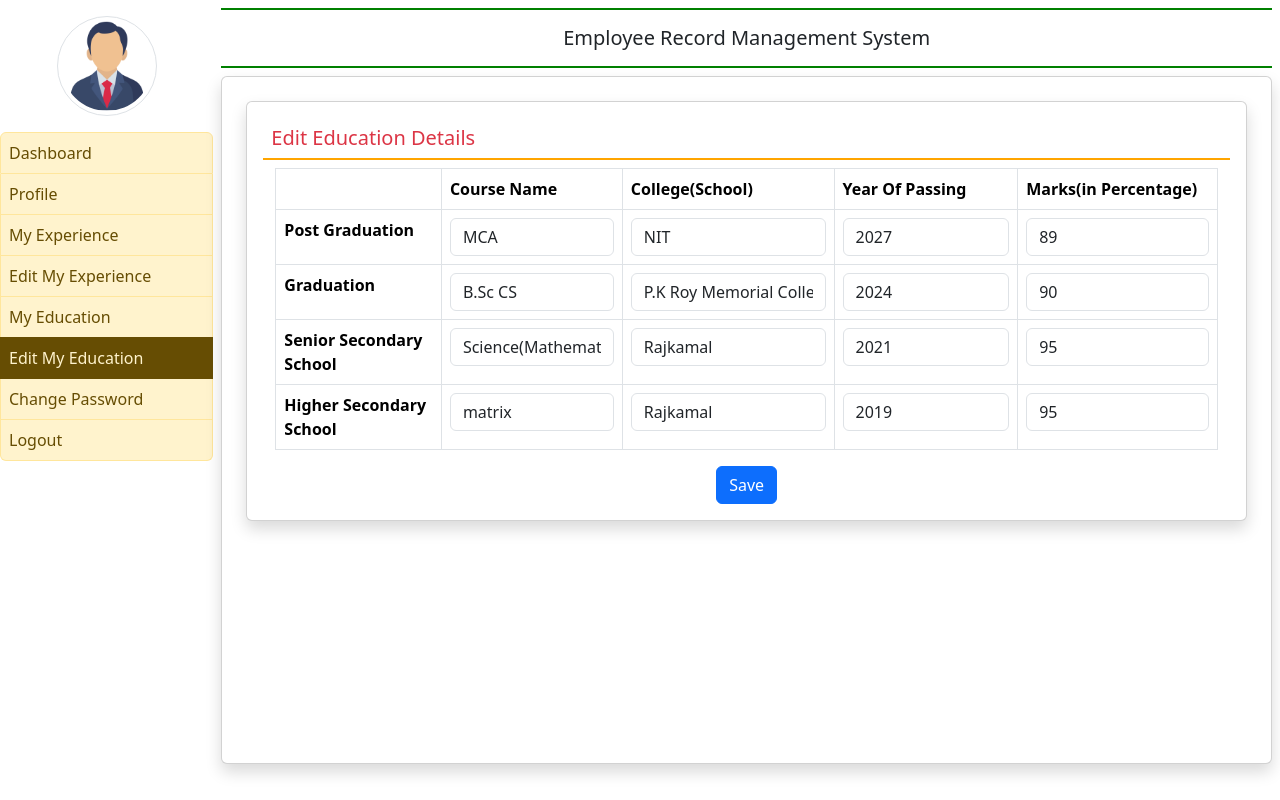
After one commit to 019rohit/employee-mangaement-system, a Django app: template employee/templates/edit_education.html in a window 1280 px wide. The commit adds this page. Run offline with Django 4.2, Linux system fonts and the light colour scheme; the template is opened without the code that fills it: values that come from a table or form of the project are taken from there, others are empty; data comes from the database, SQL or seed files in the repository; both versions use the stored data as it was after the commit.

Commit message:
education detail and edit page completed

```diff
--- a/EmployeeManagement/urls.py
+++ b/EmployeeManagement/urls.py
@@ -32,5 +32,7 @@ urlpatterns = [
     path('profile/', profile, name = 'profile'),
     path('logout/', Logout, name = 'logout'),
     path('myexperience/', myexperience, name = 'myexperience'),
-    path('edit_exp/', edit_exp, name = 'edit_exp')
+    path('edit_exp/', edit_exp, name = 'edit_exp'),
+    path('education/', education, name = 'education'),
+    path('edit_education/', edit_education, name = 'edit_education')
 ]
--- /dev/null
+++ b/employee/templates/edit_education.html
@@ -0,0 +1,69 @@
+{% extends 'emp_base.html' %}
+
+{% block main %}
+
+<div class="card shadow m-4">
+    <div class="card-body clearfix">
+        <h5 class="p-2 text-danger" style="border-bottom : 2px solid orange">Edit Education Details</h5>
+
+        <div class="container-fluid">
+            <form method="post">
+                {% csrf_token %}
+                <table class="table table-bordered">
+                    <tr>
+                        <th></th>
+                        <th>Course Name</th>
+                        <th>College(School)</th>
+                        <th>Year Of Passing</th>
+                        <th>Marks(in Percentage)</th>
+                    </tr>
+                    <tr>
+                        <th>Post Graduation</th>
+                        <td><input type="text" class="form-control" name="coursepg" value="{{education.coursepg}}"></td>
+                        <td><input type="text" class="form-control" name="schoolclgpg" value="{{education.schoolclgpg}}"></td>
+                        <td><input type="text" class="form-control" name="yearofpassingpg" value="{{education.yearofpassingpg}}"></td>
+                        <td><input type="text" class="form-control" name="percentagepg" value="{{education.percentagepg}}"></td>
+                    </tr>
+                    <tr>
+                        <th>Graduation</th>
+                        <td><input type="text" class="form-control" name="coursegra" value="{{education.coursegra}}"></td>
+                        <td><input type="text" class="form-control" name="schoolclggra" value="{{education.schoolclggra}}"></td>
+                        <td><input type="text" class="form-control" name="yearofpassinggra" value="{{education.yearofpassinggra}}"></td>
+                        <td><input type="text" class="form-control" name="percentagegra" value="{{education.percentagegra}}"></td>
+                    </tr>
+                    <tr>
+                        <th>Senior Secondary School</th>
+                        <td><input type="text" class="form-control" name="coursessc" value="{{education.coursessc}}"></td>
+                        <td><input type="text" class="form-control" name="schoolclgssc" value="{{education.schoolclgssc}}"></td>
+                        <td><input type="text" class="form-control" name="yearofpassingssc" value="{{education.yearofpassingssc}}"></td>
+                        <td><input type="text" class="form-control" name="percentagessc" value="{{education.percentagessc}}"></td>
+                    </tr>
+                    <tr>
+                        <th>Higher Secondary School</th>
+                        <td><input type="text" class="form-control" name="coursehsc" value="{{education.coursehsc}}"></td>
+                        <td><input type="text" class="form-control" name="schoolclghsc" value="{{education.schoolclghsc}}"></td>
+                        <td><input type="text" class="form-control" name="yearofpassinghsc" value="{{education.yearofpassinghsc}}"></td>
+                        <td><input type="text" class="form-control" name="percentagehsc" value="{{education.percentagehsc}}"></td>
+                    </tr>
+                </table>
+                <center><button type="submit" class="btn btn-primary">Save</button></center>
+
+            </form>
+        </div>
+    </div>
+</div>
+
+{% if error == "no" %}
+<script>
+    alert('Employee Education Details has been Updated');
+    window.location = ("/education");
+</script>
+{% endif %}
+
+{% if error == "yes" %}
+<script>
+    alert('Something Went Wrong, Try Again...');
+</script>
+{% endif %}
+
+{% endblock main %}
--- a/employee/templates/edit_exp.html
+++ b/employee/templates/edit_exp.html
@@ -4,7 +4,7 @@
 
 <div class="card shadow m-4">
     <div class="card-body clearfix">
-        <h5 class="p-2 text-danger" style="border-bottom : 2px solid orange">My Work Experience</h5>
+        <h5 class="p-2 text-danger" style="border-bottom : 2px solid orange">Edit Work Experience</h5>
 
         <div class="container-fluid">
             <form method="post">
--- a/employee/templates/emp_base.html
+++ b/employee/templates/emp_base.html
@@ -26,8 +26,8 @@
           <a href="/profile" class="list-group-item list-group-item-warning list-group-item-action {% if '/profile' in request.path %}active{% endif %}">Profile</a>
           <a href="/myexperience" class="list-group-item list-group-item-warning list-group-item-action {% if '/myexperience' in request.path %}active{% endif %}">My Experience</a>
           <a href="/edit_exp" class="list-group-item list-group-item-warning list-group-item-action {% if '/edit_exp' in request.path %}active{% endif %}">Edit My Experience</a>
-          <a href="" class="list-group-item list-group-item-warning list-group-item-action">My Education</a>
-          <a href="" class="list-group-item list-group-item-warning list-group-item-action">Edit My Education</a>
+          <a href="/education" class="list-group-item list-group-item-warning list-group-item-action {% if '/education' in request.path %}active{% endif %}">My Education</a>
+          <a href="/edit_education" class="list-group-item list-group-item-warning list-group-item-action {% if '/edit_education' in request.path %}active{% endif %}">Edit My Education</a>
           <a href="" class="list-group-item list-group-item-warning list-group-item-action">Change Password</a>
           <a href="/logout" class="list-group-item list-group-item-warning list-group-item-action">Logout</a>
         </div>
```
Also changed, not shown: employee/templates/education.html (added, +54 -0 lines), employee/views.py (+62 -0 lines), db.sqlite3.
